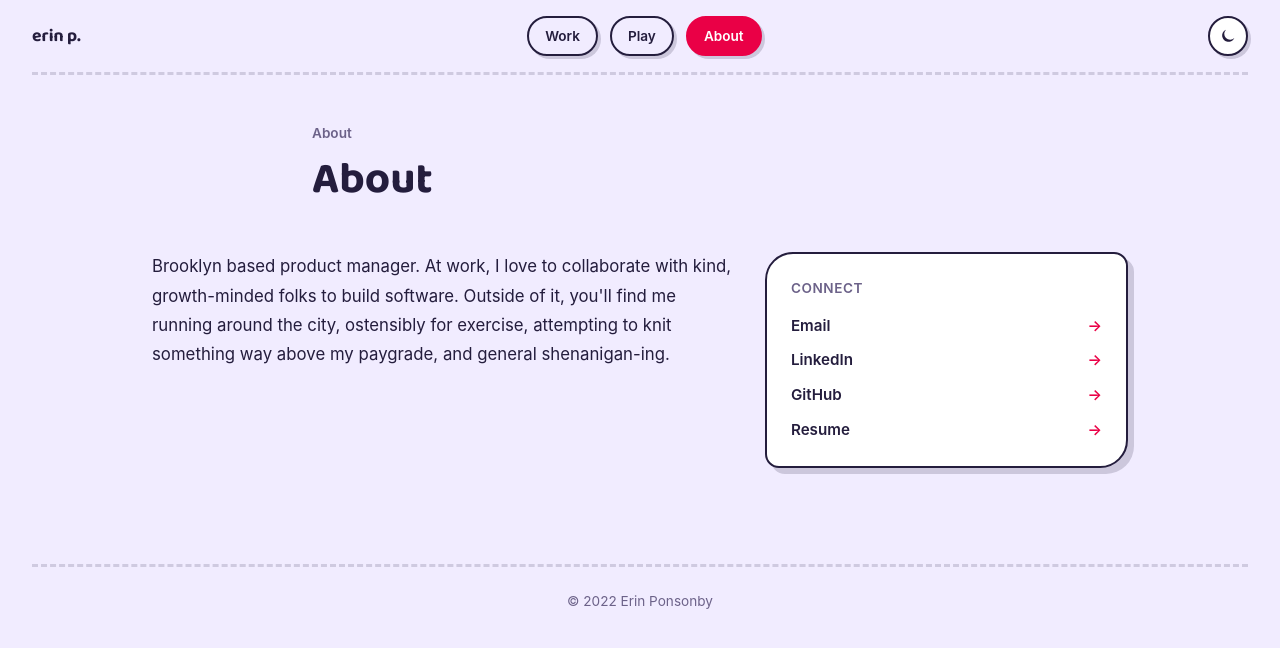
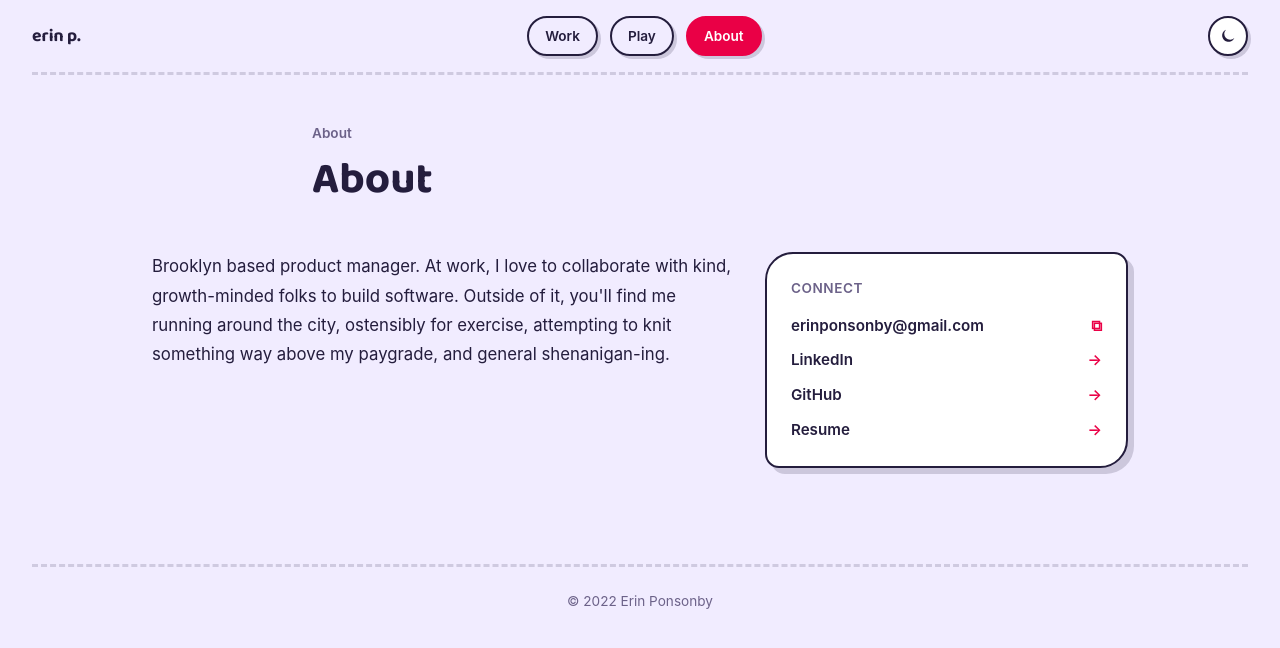
Before and after one commit to eponsonby/portfolio, a React (Vite) app: page /about in a window 1280 px wide. Shown: the top 648 px of the page. Built offline with nearby package versions, Linux system fonts and the light colour scheme.

Commit message:
change email from link to copy-able text

```diff
--- a/src/pages/About/About.jsx
+++ b/src/pages/About/About.jsx
@@ -1,16 +1,26 @@
+import { useState } from 'react';
 import Card from '../../components/Card/Card.jsx';
 import shared from '../../styles/shared.module.css';
 import styles from './About.module.css';
 
+const EMAIL = 'erinponsonby@gmail.com';
+
 // Placeholder — LinkedIn/GitHub hrefs need your real profile URLs.
 const links = [
-  { label: 'Email', href: 'mailto:erinponsonby@gmail.com' },
   { label: 'LinkedIn', href: 'https://www.linkedin.com/in/erinponsonby/', newTab: true },
   { label: 'GitHub', href: 'https://github.com/eponsonby', newTab: true },
   { label: 'Resume', href: '/Erin-Ponsonby-Resume.pdf', newTab: true },
 ];
 
 export default function About() {
+  const [copied, setCopied] = useState(false);
+
+  async function handleCopyEmail() {
+    await navigator.clipboard.writeText(EMAIL);
+    setCopied(true);
+    setTimeout(() => setCopied(false), 2000);
+  }
+
   return (
     <>
       <div className={shared.pageHeader}>
@@ -29,6 +39,10 @@ export default function About() {
 
           <Card className={styles.sidebar}>
             <p className={styles.sidebarTitle}>Connect</p>
+            <button type="button" onClick={handleCopyEmail} className={`${styles.linkRow} ${styles.linkButton}`}>
+              {copied ? 'Copied!' : EMAIL}
+              <span>{copied ? '✓' : '⧉'}</span>
+            </button>
             {links.map((link) => (
               <a
                 key={link.label}
--- a/src/pages/About/About.module.css
+++ b/src/pages/About/About.module.css
@@ -44,6 +44,16 @@
   color: var(--raspberry);
 }
 
+.linkButton {
+  width: 100%;
+  border: none;
+  background: none;
+  padding: 0;
+  font-family: inherit;
+  cursor: pointer;
+  text-align: left;
+}
+
 @media (max-width: 720px) {
   .layout {
     grid-template-columns: 1fr;
```
